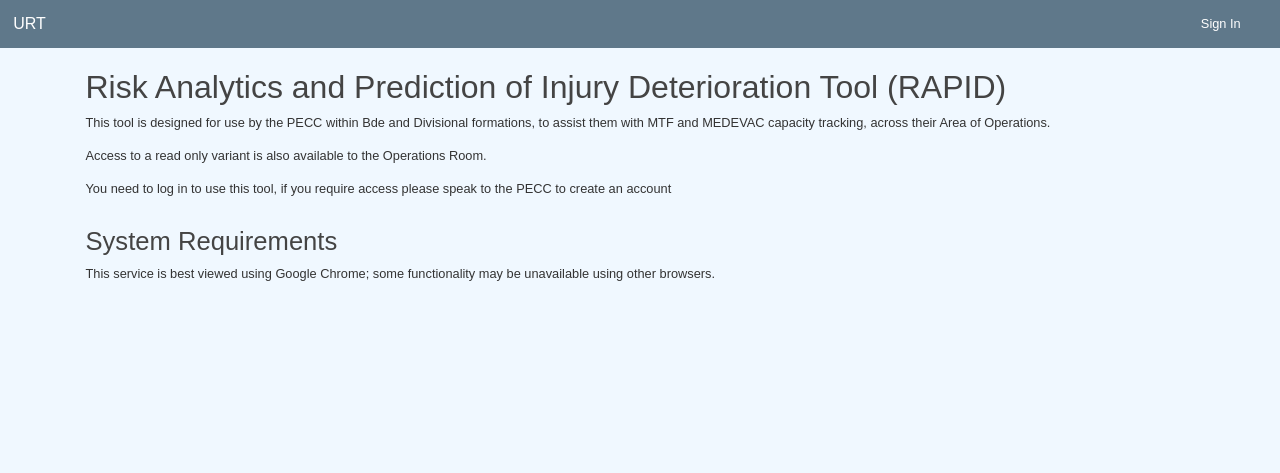
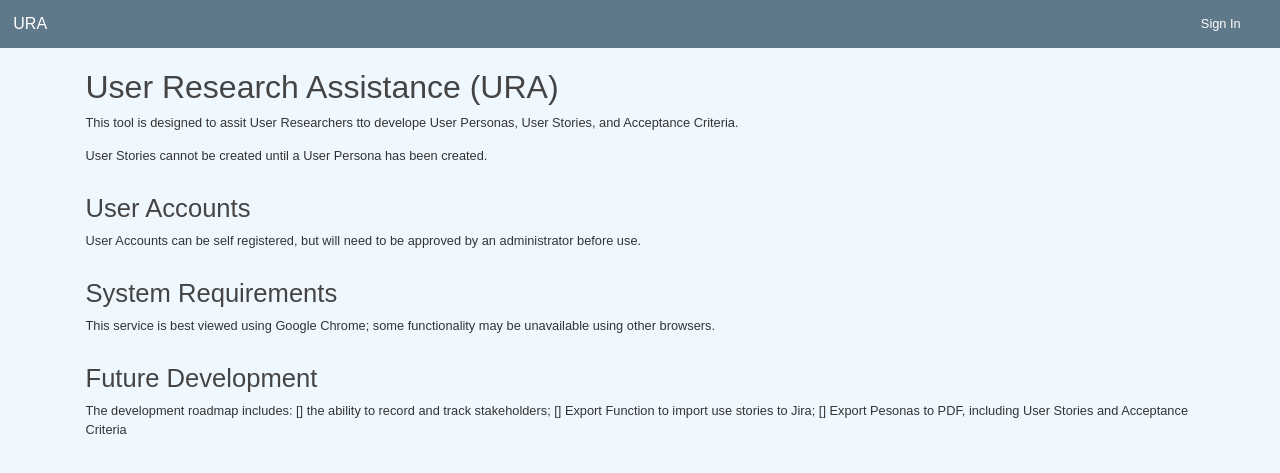
Before and after one commit to tiggaa/URA, a Flask app: page /splash in a window 1280 px wide. Shown: the top 473 px of the page. Run offline with Flask 2, Linux system fonts and the light colour scheme; style sheets or scripts are compiled from the project's sources; some libraries are stand-ins or nearby versions.

Commit message:
Update consistent name and splash screen.

```diff
--- a/UserResearch/templates/includes/_navbar.html
+++ b/UserResearch/templates/includes/_navbar.html
@@ -4,9 +4,9 @@
 
   <!-- Navbar brand name -->
   {% if current_user.is_authenticated %}
-  <a href="/" class="navbar-brand icon-bold font-weight-bold"> URT</a>
+  <a href="/" class="navbar-brand icon-bold font-weight-bold"> URA</a>
   {% else %}
-    <a class="navbar-brand" href="{{ url_for('users.splash') }}">URT</a>
+    <a class="navbar-brand" href="{{ url_for('users.splash') }}">URA</a>
   {% endif %}
   <!-- Navbar-toggler-icon for mobile devices -->
   <button class="navbar-toggler" type="button" data-toggle="collapse" data-target="#navbarMenu" aria-expanded="false"
--- a/UserResearch/templates/user/splash.html
+++ b/UserResearch/templates/user/splash.html
@@ -2,13 +2,20 @@
 
 {% block content %}
 <div class="container" width="100%">
-  <h1>Risk Analytics and Prediction of Injury Deterioration Tool (RAPID)</h1>
-  <p>This tool is designed for use by the PECC within Bde and Divisional formations,
-    to assist them with MTF and MEDEVAC capacity tracking, across their Area of Operations.</p>
-  <p>Access to a read only variant is also available to the Operations Room.</p>
-  <p>You need to log in to use this tool, if you require access please speak to the PECC to create an account</p>
+  <h1>User Research Assistance (URA) </h1>
+  <p>This tool is designed to assit User Researchers tto develope User Personas, User Stories, and Acceptance Criteria.</p>
+  <p>User Stories cannot be created until a User Persona has been created.</p>
+  <p></p>
+  <h2>User Accounts</h2>
+  <p>User Accounts can be self registered, but will need to be approved by an administrator before use.</p>
   <p></p>
   <h2>System Requirements</h2>
   <p>This service is best viewed using Google Chrome; some functionality may be unavailable using other browsers.</p>
+  <p></p>
+  <h2>Future Development</h2>
+  <p>The development roadmap includes:
+  [] the ability to record and track stakeholders;
+  [] Export Function to import use stories to Jira;
+  [] Export Pesonas to PDF, including User Stories and Acceptance Criteria</p>
 </div>
 {% endblock content %}
```
